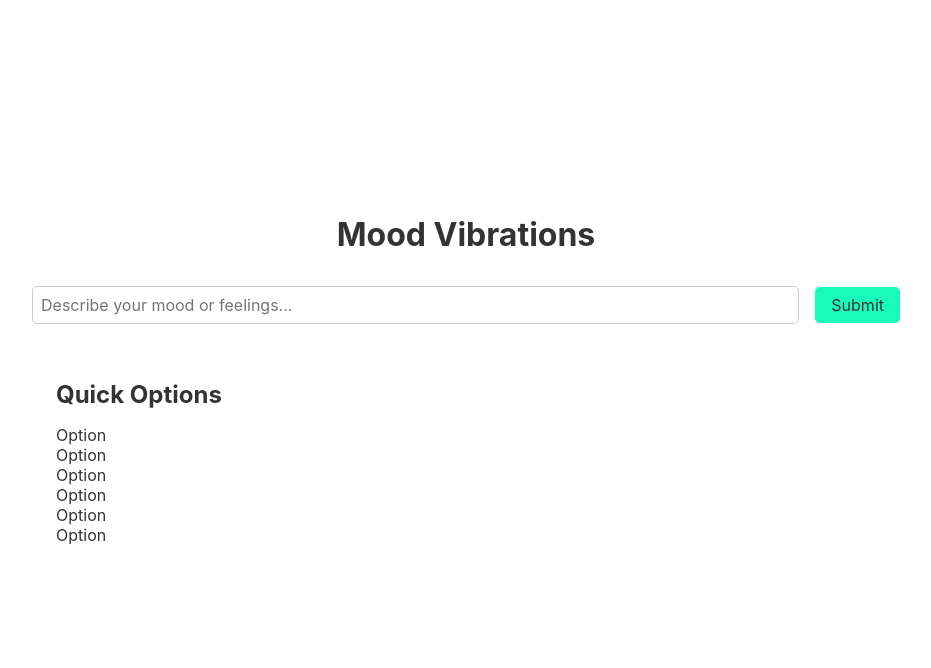
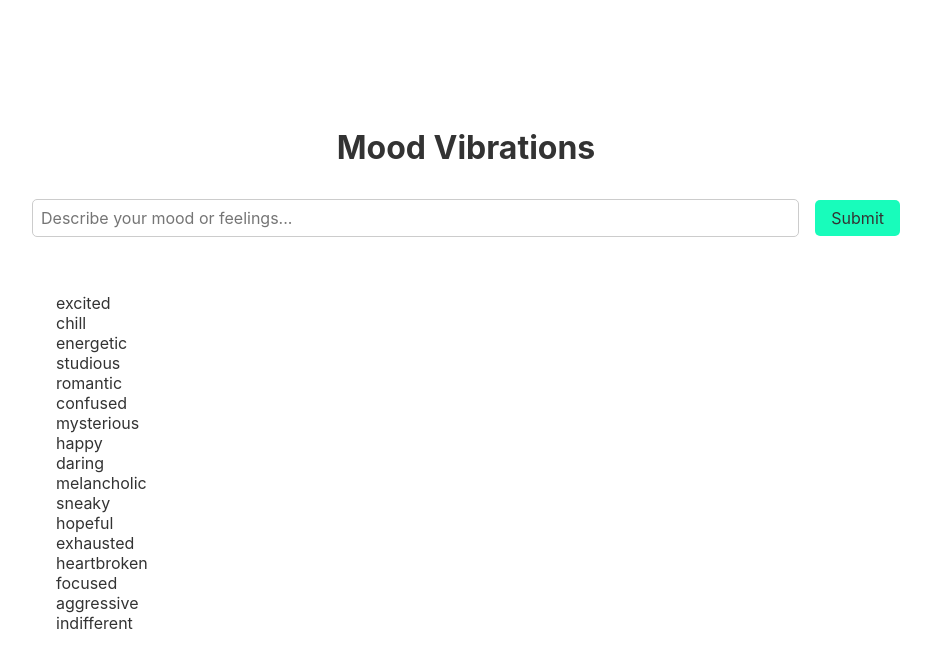
Before and after one commit to agviray/mood-vibrations, a React (Vite) app in the folder client/: page / in a window 1280 px wide. Shown: the top 668 px of the page, without its empty margins (174-1105 px from the left). Built offline with nearby package versions, Linux system fonts and the light colour scheme.

Commit message:
use renderOptions to render quick options

```diff
--- a/client/src/components/UserQuickOptions.jsx
+++ b/client/src/components/UserQuickOptions.jsx
@@ -1,16 +1,39 @@
 import { StyledUserQuickOptions } from './styles/UserQuickOptions.styled';
+
+const options = [
+  { option: 'excited' },
+  { option: 'chill' },
+  { option: 'energetic' },
+  { option: 'studious' },
+  { option: 'romantic' },
+  { option: 'confused' },
+  { option: 'mysterious' },
+  { option: 'happy' },
+  { option: 'daring' },
+  { option: 'melancholic' },
+  { option: 'sneaky' },
+  { option: 'hopeful' },
+  { option: 'exhausted' },
+  { option: 'heartbroken' },
+  { option: 'focused' },
+  { option: 'aggressive' },
+  { option: 'indifferent' },
+];
+
 const UserQuickOptions = () => {
+  const renderOptions = () => {
+    return options.map((option, index) => {
+      return (
+        <div key={index} onClick={() => console.log(option.option)}>
+          {option.option}
+        </div>
+      );
+    });
+  };
+
   return (
     <StyledUserQuickOptions>
-      <div>
-        <h2>Quick Options</h2>
-        <div>Option</div>
-        <div>Option</div>
-        <div>Option</div>
-        <div>Option</div>
-        <div>Option</div>
-        <div>Option</div>
-      </div>
+      <div>{renderOptions()}</div>
     </StyledUserQuickOptions>
   );
 };
```
